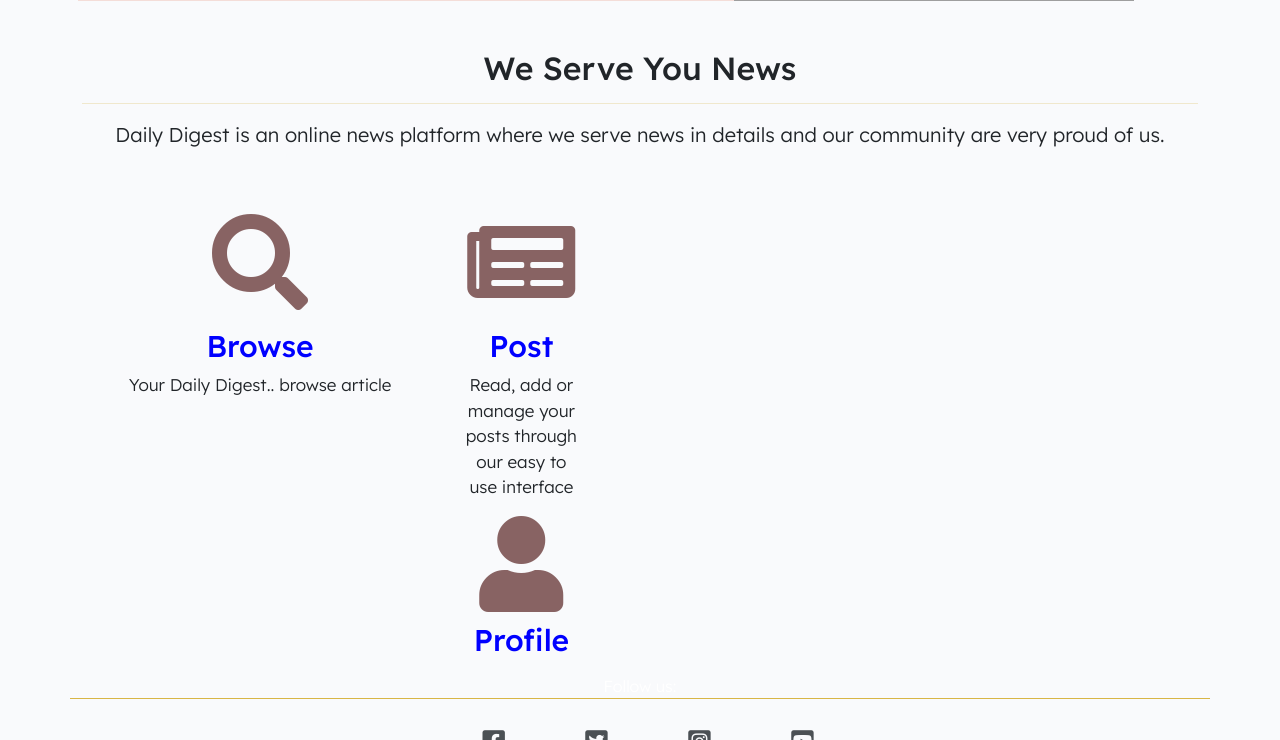
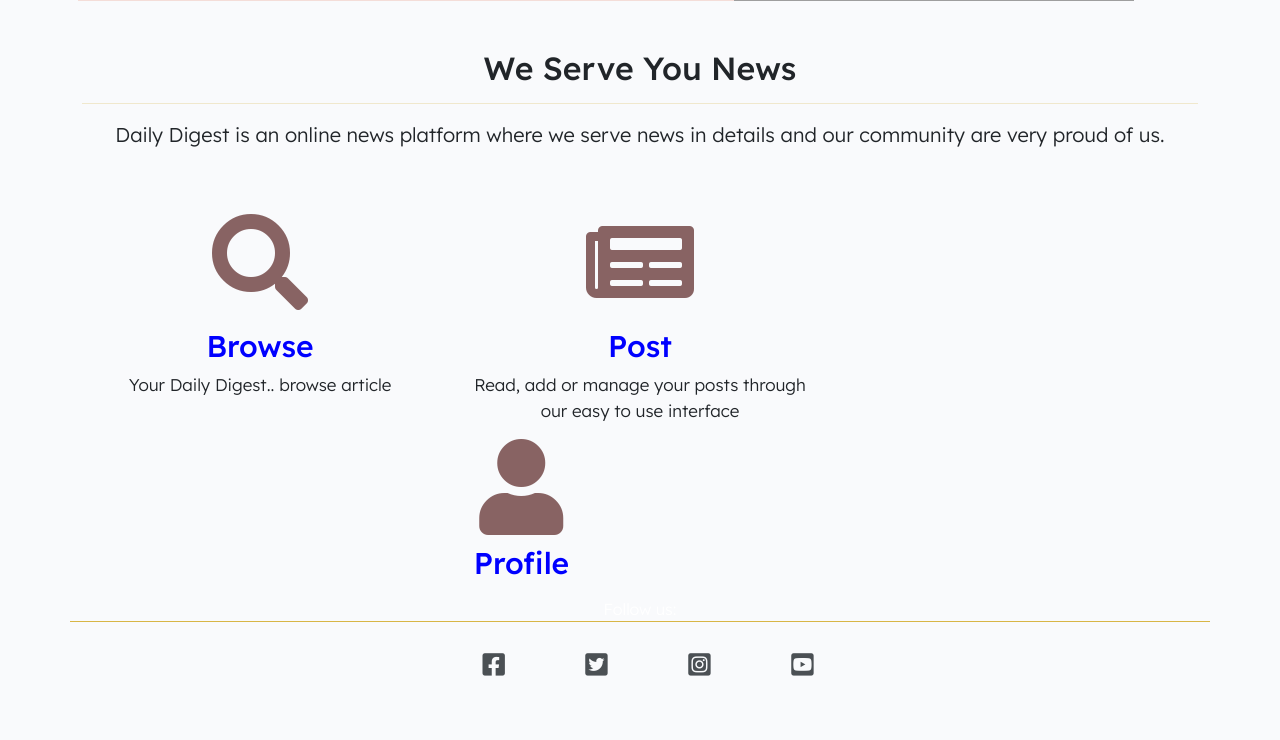
Before and after one commit to Madu-J/daily-digest01, a Django app: template templates/index.html in a window 1280 px wide. Shown: the part 473-1213 px from the top of the page. After the commit the page ends 1149 px from the top, so only its background shows below. Run offline with Django 3.2, Linux system fonts and the light colour scheme; the template is opened without the code that fills it, so the values that code supplies are empty; grey boxes are pictures that could not be loaded.

Commit message:
Fixing styling of home page

```diff
--- a/templates/index.html
+++ b/templates/index.html
@@ -63,7 +63,6 @@
                 </div>
             </div>
             <div class="col-12 col-md-4 mb-2 col-sm-4">
-                <div class="col-12 col-md-4 mb-2">
                     <div class="feature-image mb-2">
                         <i class="fas fa-newspaper fa-6x"></i>
                     </div>
@@ -71,7 +70,6 @@
                     <p class="feature-text">
                          Read, add or manage your posts through our easy to use interface
                     </p>
-                </div>
             <div class="col-12 col-md-4 mb-2 col-sm-4">
                 <div class="feature-image mb-2">
                     <i class="fas fa-user fa-6x"></i>
```
